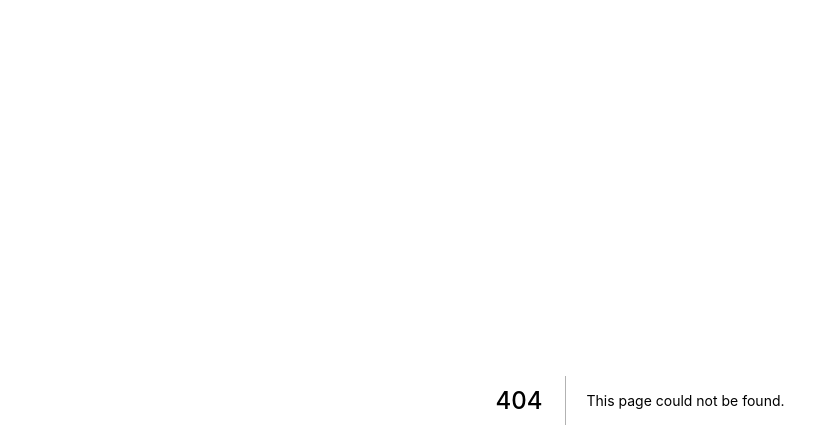
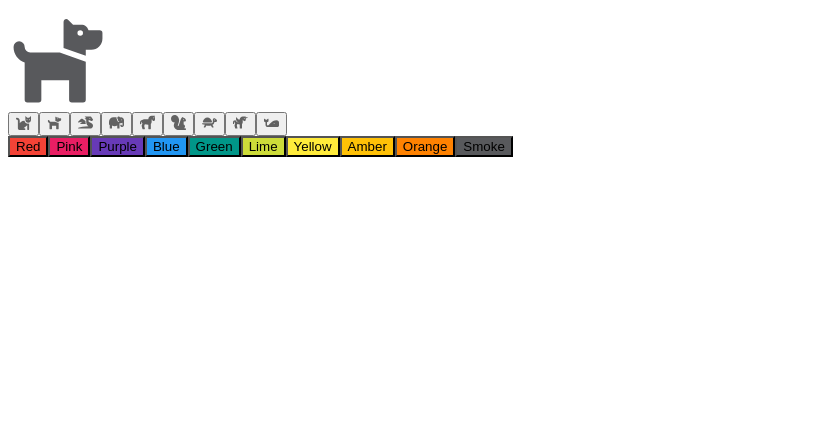
Before and after one commit to adunham95/scrabble-game, a Next.js app: page /student in a window 1280 px wide. Before the commit this address had no page. Shown: the top 448 px of the page, without its empty margins (0-839 px from the left). Built offline with nearby package versions, Linux system fonts and the light colour scheme.

Commit message:
Added avatar picker

```diff
--- a/package.json
+++ b/package.json
@@ -11,5 +11,8 @@
     "react-dom": "^16.7.0",
     "sass": "1.26.3"
   },
-  "license": "MIT"
+  "license": "MIT",
+  "devDependencies": {
+    "@svgr/cli": "^5.5.0"
+  }
 }
--- /dev/null
+++ b/pages/student/index.jsx
@@ -0,0 +1,49 @@
+import React, { useState } from 'react'
+import { Icon } from '../../components/Icons/Icon';
+
+const avatars = ['cat','dog','dragon','elephant','horse','squirrel','turtle','unicorn','whale'];
+const colors = [
+    {name: "Red", color: '#f44336'},
+    {name: "Pink", color: '#e91e63'},
+    {name: "Purple", color: '#673ab7'},
+    {name: "Blue", color: '#2196f3'},
+    {name: "Green", color: '#009688'},
+    {name: "Lime", color: '#cddc39'},
+    {name: "Yellow", color: '#ffeb3b'},
+    {name: "Amber", color: '#ffc107'},
+    {name: "Orange", color: '#FF8201'},
+    {name: "Smoke", color: '#58595C'}
+]
+
+const Index = () => {
+
+    const [selectedAvatar, setSelectedAvatar] = useState("dog")
+    const [selectedColor, setSelectedColor] = useState({name: "Smoke", color: "#58595C"})
+
+    return (
+        <div>
+            <div>
+                <Icon
+                    name={selectedAvatar}
+                    color={selectedColor.color}
+                    height={100}
+                    width={100}
+                />
+            </div>
+            <div>
+                {
+                    avatars.map(a => <button onClick={()=>setSelectedAvatar(a)}>
+                        <Icon name={a}/>
+                    </button>)
+                }
+            </div>
+            <div>
+                {
+                    colors.map(c => <button onClick={()=>setSelectedColor(c)} style={{backgroundColor:c.color}}>{c.name}</button>)
+                }
+            </div>
+        </div>
+    )
+}
+
+export default Index
```
Also changed, not shown: 1 other file (tests, documents, lock files or other folders).
